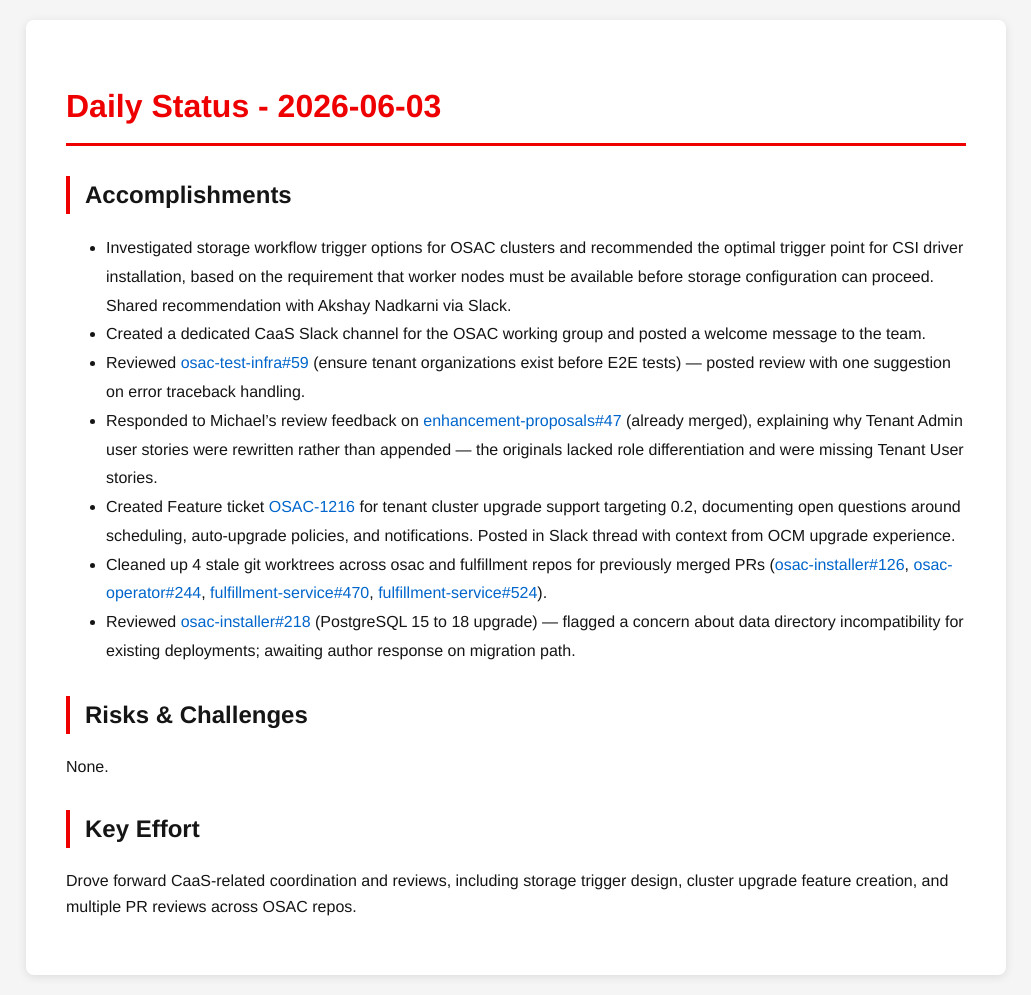
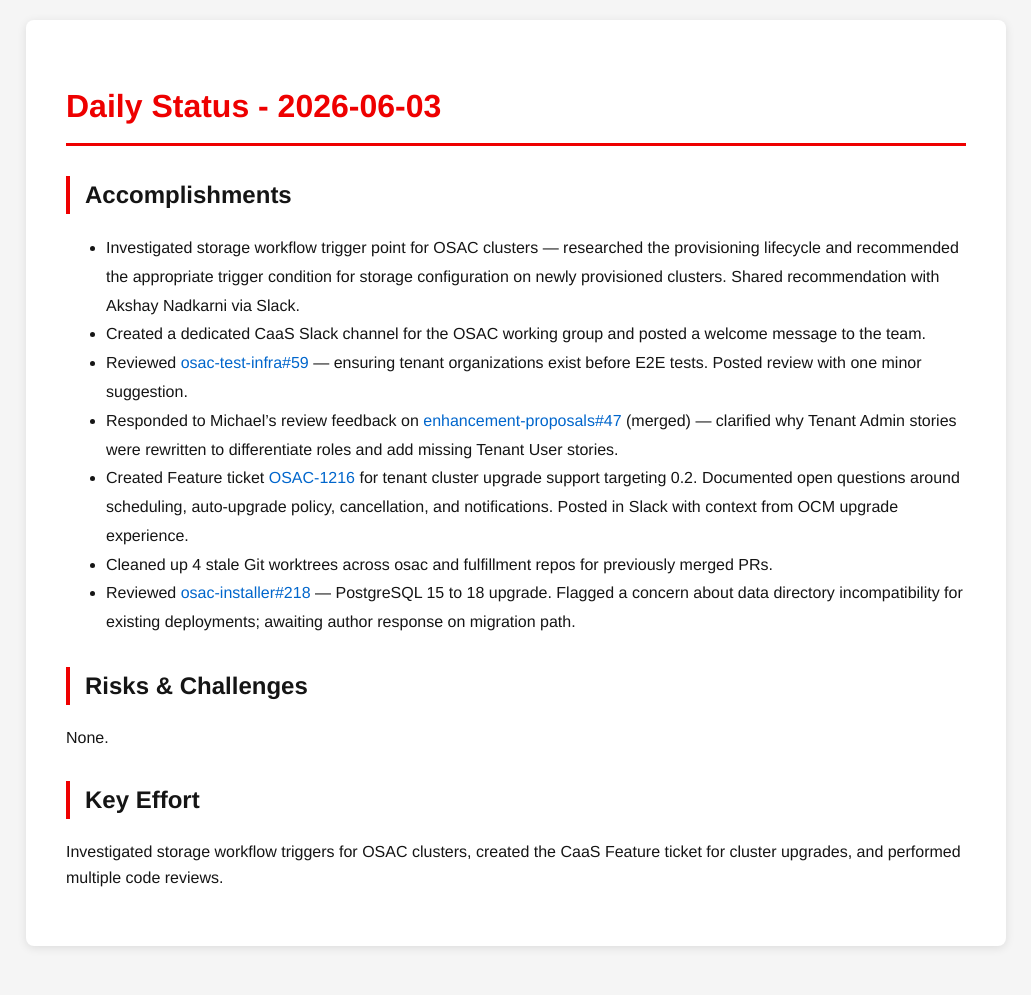
Before and after one commit to tzvatot/daily-status, a Jekyll site: the page built from 2026-06-03.md, in a window 1280 px wide. Shown: the whole page, without its empty margins (124-1155 px from the left). Built offline with Jekyll 4.4.1, drawn with Linux system fonts in a browser that asks for light colours; after the commit the page ends 966 px from its top, so only the background shows below that.

Commit message:
Daily status update - 2026-06-03

```diff
--- a/2026-06-03.md
+++ b/2026-06-03.md
@@ -7,16 +7,16 @@ date: 2026-06-03
 # Daily Status - 2026-06-03
 
 ## Accomplishments
-- Investigated storage workflow trigger options for OSAC clusters and recommended the optimal trigger point for CSI driver installation, based on the requirement that worker nodes must be available before storage configuration can proceed. Shared recommendation with Akshay Nadkarni via Slack.
+- Investigated storage workflow trigger point for OSAC clusters — researched the provisioning lifecycle and recommended the appropriate trigger condition for storage configuration on newly provisioned clusters. Shared recommendation with Akshay Nadkarni via Slack.
 - Created a dedicated CaaS Slack channel for the OSAC working group and posted a welcome message to the team.
-- Reviewed [osac-test-infra#59](https://github.com/osac-project/osac-test-infra/pull/59) (ensure tenant organizations exist before E2E tests) — posted review with one suggestion on error traceback handling.
-- Responded to Michael's review feedback on [enhancement-proposals#47](https://github.com/osac-project/enhancement-proposals/pull/47) (already merged), explaining why Tenant Admin user stories were rewritten rather than appended — the originals lacked role differentiation and were missing Tenant User stories.
-- Created Feature ticket [OSAC-1216](https://redhat.atlassian.net/browse/OSAC-1216) for tenant cluster upgrade support targeting 0.2, documenting open questions around scheduling, auto-upgrade policies, and notifications. Posted in Slack thread with context from OCM upgrade experience.
-- Cleaned up 4 stale git worktrees across osac and fulfillment repos for previously merged PRs ([osac-installer#126](https://github.com/osac-project/osac-installer/pull/126), [osac-operator#244](https://github.com/osac-project/osac-operator/pull/244), [fulfillment-service#470](https://github.com/osac-project/fulfillment-service/pull/470), [fulfillment-service#524](https://github.com/osac-project/fulfillment-service/pull/524)).
-- Reviewed [osac-installer#218](https://github.com/osac-project/osac-installer/pull/218) (PostgreSQL 15 to 18 upgrade) — flagged a concern about data directory incompatibility for existing deployments; awaiting author response on migration path.
+- Reviewed [osac-test-infra#59](https://github.com/osac-project/osac-test-infra/pull/59) — ensuring tenant organizations exist before E2E tests. Posted review with one minor suggestion.
+- Responded to Michael's review feedback on [enhancement-proposals#47](https://github.com/osac-project/enhancement-proposals/pull/47) (merged) — clarified why Tenant Admin stories were rewritten to differentiate roles and add missing Tenant User stories.
+- Created Feature ticket [OSAC-1216](https://redhat.atlassian.net/browse/OSAC-1216) for tenant cluster upgrade support targeting 0.2. Documented open questions around scheduling, auto-upgrade policy, cancellation, and notifications. Posted in Slack with context from OCM upgrade experience.
+- Cleaned up 4 stale Git worktrees across osac and fulfillment repos for previously merged PRs.
+- Reviewed [osac-installer#218](https://github.com/osac-project/osac-installer/pull/218) — PostgreSQL 15 to 18 upgrade. Flagged a concern about data directory incompatibility for existing deployments; awaiting author response on migration path.
 
 ## Risks & Challenges
 None.
 
 ## Key Effort
-Drove forward CaaS-related coordination and reviews, including storage trigger design, cluster upgrade feature creation, and multiple PR reviews across OSAC repos.
+Investigated storage workflow triggers for OSAC clusters, created the CaaS Feature ticket for cluster upgrades, and performed multiple code reviews.
```
